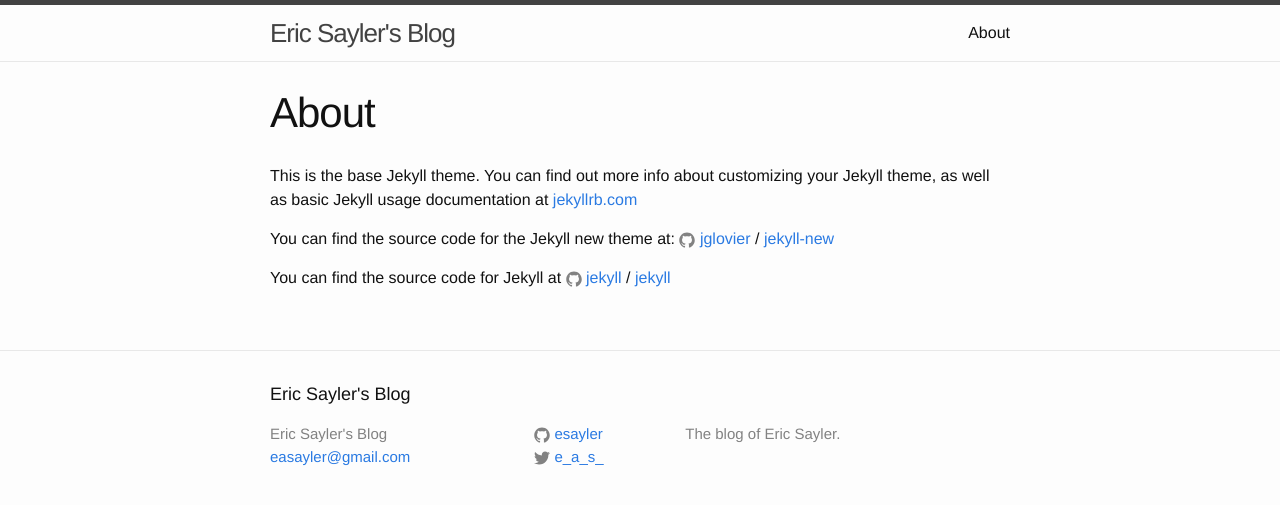
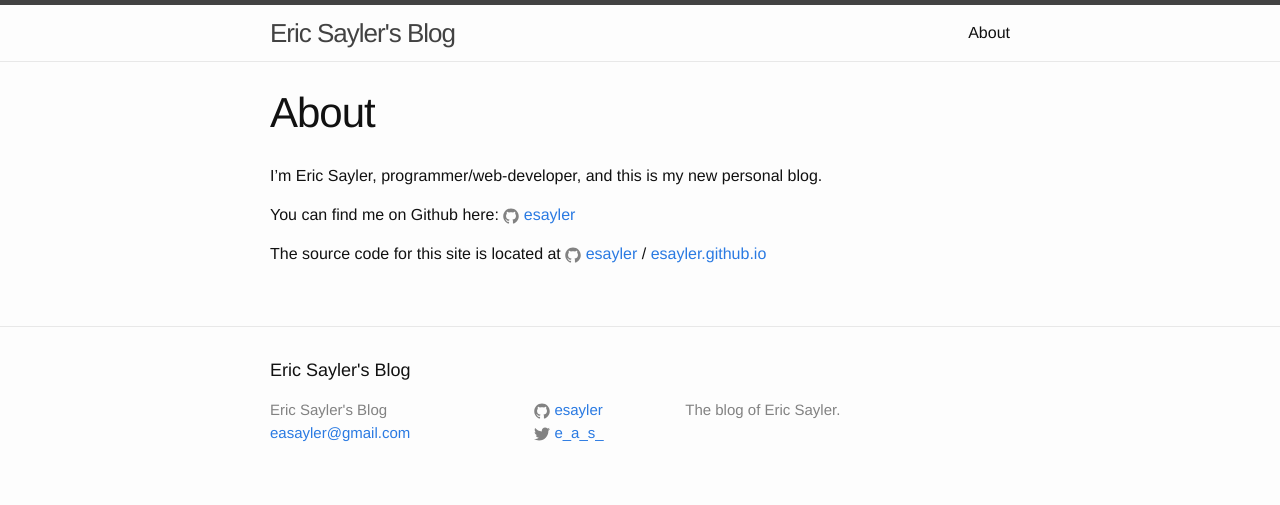
Before and after one commit to esayler/esayler.github.io, a Jekyll site: the page built from about.md, in a window 1280 px wide. Shown: the top 505 px of the page. Built offline with Jekyll 4.4.1, drawn with Linux system fonts in a browser that asks for light colours.

Commit message:
update about page

```diff
--- a/about.md
+++ b/about.md
@@ -4,12 +4,10 @@ title: About
 permalink: /about/
 ---
 
-This is the base Jekyll theme. You can find out more info about customizing your Jekyll theme, as well as basic Jekyll usage documentation at [jekyllrb.com](http://jekyllrb.com/)
+I'm Eric Sayler, programmer/web-developer, and this is my new personal blog.
 
-You can find the source code for the Jekyll new theme at:
-{% include icon-github.html username="jglovier" %} /
-[jekyll-new](https://github.com/jglovier/jekyll-new)
+You can find me on Github here: {% include icon-github.html username="esayler" %}
 
-You can find the source code for Jekyll at
-{% include icon-github.html username="jekyll" %} /
-[jekyll](https://github.com/jekyll/jekyll)
+The source code for this site is located at
+{% include icon-github.html username="esayler" %} /
+[esayler.github.io](https://github.com/esayler/esayler.github.io)
```
